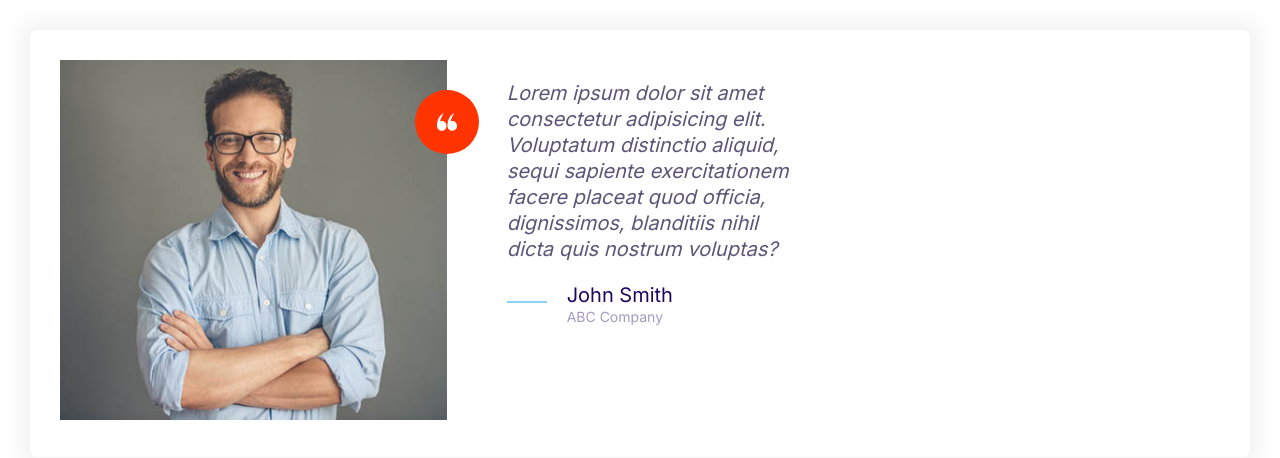
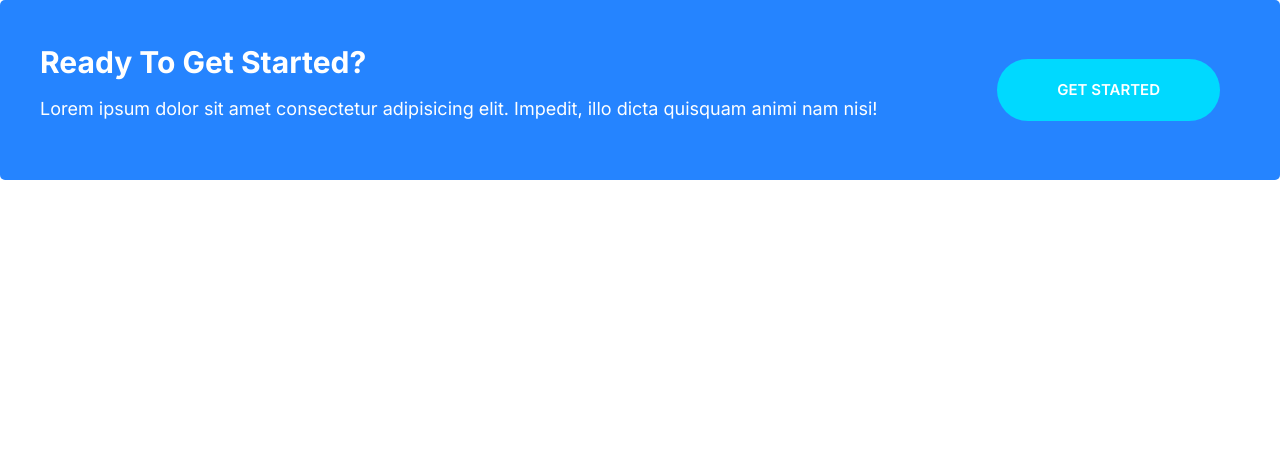
Before and after one commit to deeks777/TOP-group, a plain HTML site: page index.html in a window 1280 px wide. Drawn offline with Linux system fonts and the light colour scheme.

Commit message:
callout added to the component.

```diff
--- a/css/styles.css
+++ b/css/styles.css
@@ -185,7 +185,7 @@ a{
 
 /*buttons*/
 .btn{
-    border-radius: 40rem;
+    border-radius: 40px;
     border:none;
     cursor:pointer;
     font-size:1.5rem;
@@ -233,6 +233,11 @@ a{
 .btn--outline:hover{
     background:var(--color-headings);
     color:#fff;
+}
+
+.btn--strecthed{
+    padding-left:6rem;
+    padding-right:6rem;
 }
 
 
@@ -475,3 +480,43 @@ a{
         margin-left:6rem;
     }
   }
+
+  /*Callout*/
+  .callout{
+    border-radius: 5px;
+    padding:4rem;
+  }
+
+  .callout--primary{
+    background: var(--color-primary);
+    color:#fff;
+  }
+
+  .callout__heading{
+    color:#fff;
+    margin-top:0;
+    font-size:3rem;
+  }
+
+  .callout .btn{
+    justify-self:center;
+    align-self:center;
+  }
+
+  .callout__content{
+    text-align: center;
+  }
+
+  @media screen and (min-width:768px){
+    .callout .grid--cols-2{
+        grid-template-columns: 1fr auto;/*when we set it to auto 1fr content will automatically fill the remaining space*/
+    }
+    .callout__content{
+        text-align: left;
+    }
+
+    .callout .btn{
+        margin:0 2rem;
+        justify-self:start;  /*this is  a property applied to a grid item*/
+    }
+  }
--- a/index.html
+++ b/index.html
@@ -13,38 +13,17 @@
     <link rel="stylesheet" href="css/normalize.css" />
     <link rel="stylesheet" href="css/styles.css" />
   </head>
-  <body style="padding: 3rem">
-    <div class="card testimonials">
+  <body>
+    <div class="callout callout--primary">
       <div class="grid grid--cols-2">
-        <div class="testimonial__image">
-          <img src="images/testimonial.jpg" alt="A happy man" />
-          <span class="icon-container icon-container--accent">
-            <svg class="icon icon--white icon--small">
-              <use xlink:href="images/sprite.svg#quotes"></use>
-            </svg>
-          </span>
+        <div class="callout__content">
+          <h2 class="callout__heading">Ready To Get Started?</h2>
+          <p>
+            Lorem ipsum dolor sit amet consectetur adipisicing elit. Impedit,
+            illo dicta quisquam animi nam nisi!
+          </p>
         </div>
-        <blockquote class="quote">
-          <p class="quotes__text">
-            Lorem ipsum dolor sit amet consectetur adipisicing elit. Voluptatum
-            distinctio aliquid, sequi sapiente exercitationem facere placeat
-            quod officia, dignissimos, blanditiis nihil dicta quis nostrum
-            voluptas?
-          </p>
-          <footer>
-            <div class="media">
-              <div class="media__image">
-                <svg class="icon icon--primary quote__line">
-                  <use xlink:href="images/sprite.svg#line"></use>
-                </svg>
-              </div>
-              <div class="media__body">
-                <h3 class="media__title quote__author">John Smith</h3>
-                <p class="author__info">ABC Company</p>
-              </div>
-            </div>
-          </footer>
-        </blockquote>
+        <a href="#" class="btn btn--secondary btn--strecthed">Get Started</a>
       </div>
     </div>
   </body>
```
Also changed, not shown: components/callout.html (added, +12 -0 lines).
